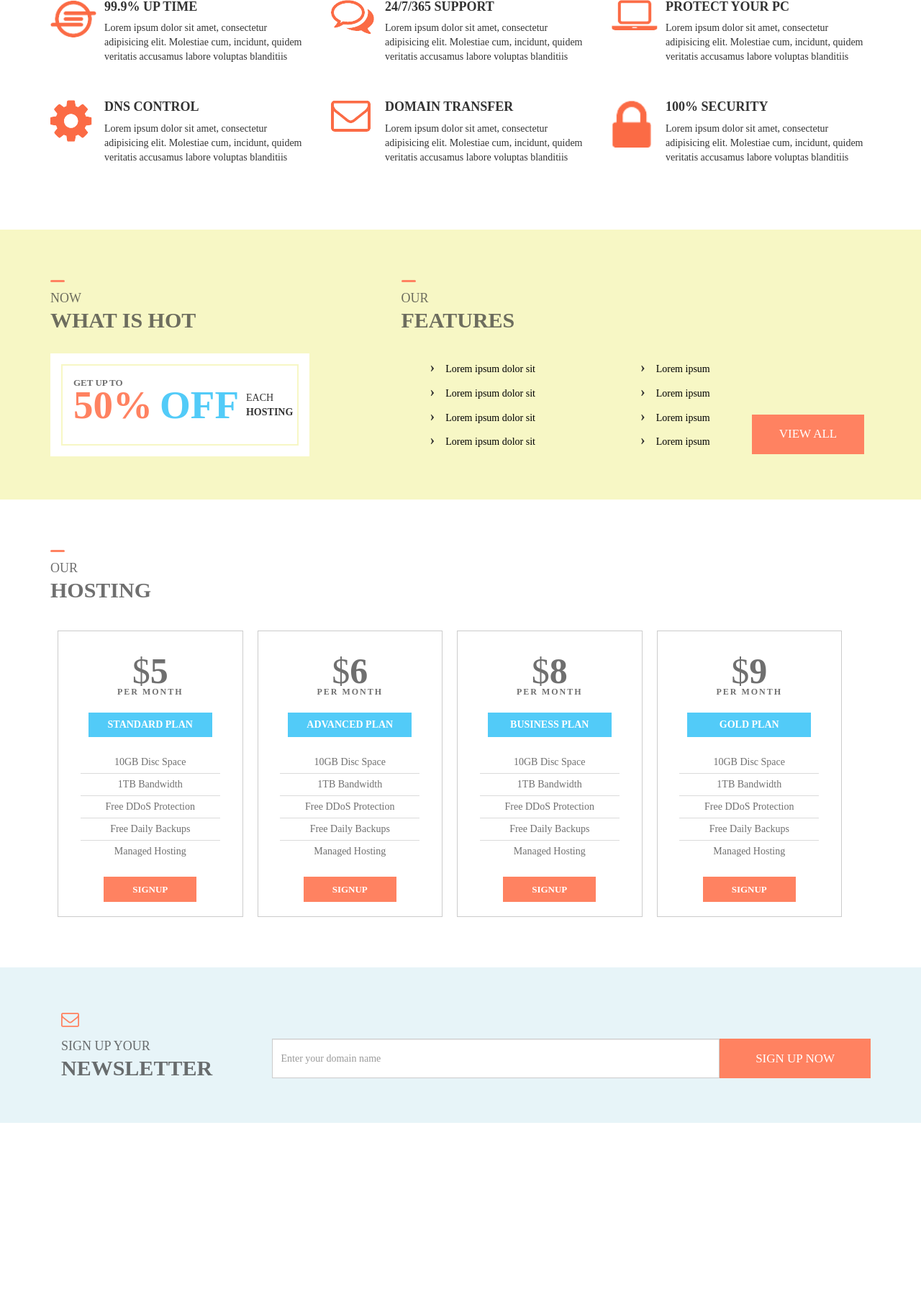
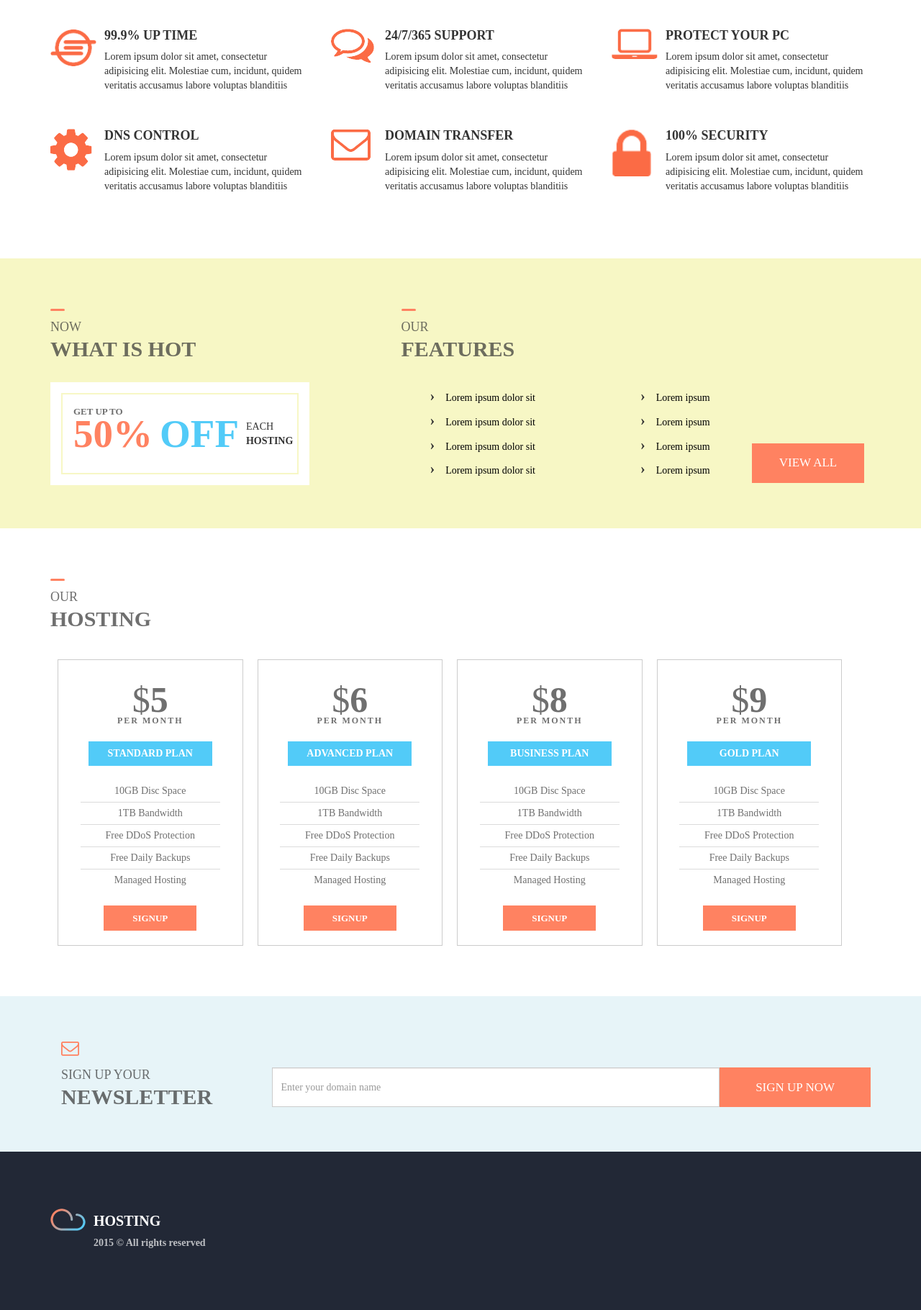
Before and after one commit to puh50/Bootstrap-3-site, a PHP site: page / in a window 1280 px wide. Shown: the part 1112-2932 px from the top of the page at 72% size. Before the commit the page ends 2672 px from the top, so only its background shows below. Run offline with PHP 8.4, Linux system fonts and the light colour scheme.

Commit message:
footer beginning

```diff
--- a/Site/css/style.css
+++ b/Site/css/style.css
@@ -226,8 +226,8 @@ a:link {
 #domain .row {
     margin-right: 0;
 }
-.container.domain {
-    padding: 40px 15px;
+.container.domain, .container.benefits, .container.hot, .container.hosting, .container.newsletter, .container.footer {
+    padding: 60px 15px;
 }
 .fa-search, .fa-envelope-o {
     font-size: 25px;
@@ -295,9 +295,6 @@ a:link {
 
 /*Benefits*/
 
-.container.benefits, .container.hot, .container.hosting, .container.newsletter {
-    padding: 60px 15px;
-}
 .title-block-benefits {
     margin-bottom: 40px;
 }
@@ -517,6 +514,27 @@ a:link {
 .input-group-addon {
     padding: 6px 50px;
 }
+
+/*Section  8*/
+
+/* Footer */
+
+#footer {
+    background-color: var(--darkblue);
+}
+.logo-title-footer a{
+    color: var(--white);
+}
+.logo-img-footer {
+    margin-top: -30px;
+}
+.rights {
+    font-size: 14px;
+    color: var(--white);
+    text-transform: none;
+    padding-left: 10px;
+    opacity: 0.7;
+}
 /*Media*/
 
 @media screen and (max-width: 1199px) {
--- a/Site/index.html
+++ b/Site/index.html
@@ -379,7 +379,19 @@
                 </div>
             </div>
         </section>
-        <section id="8"></section>
+        <section id="footer">
+            <div class="container footer">
+                <div class="row">
+                    <div class="logo col-xs-4">
+                        <div class="logo-img logo-img-footer"><a href="#"></a></div>
+                        <div class="logo-title logo-title-footer">
+                            <a href="#">Hosting</a> <br>
+                            <span class="rights">2015 &copy; All rights reserved</span>
+                        </div>
+                     </div>
+                </div>
+            </div>
+        </section>
     </div>
     <script src="https://ajax.googleapis.com/ajax/libs/jquery/1.12.4/jquery.min.js"></script>
     <script src="bs/js/bootstrap.min.js"></script>
```
